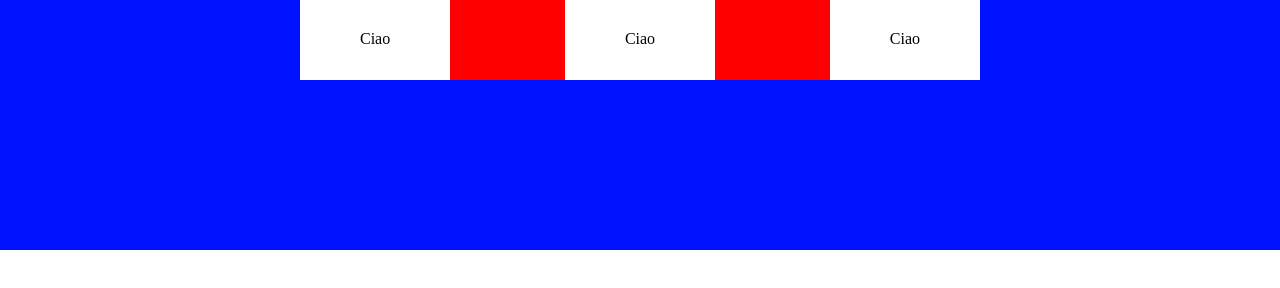
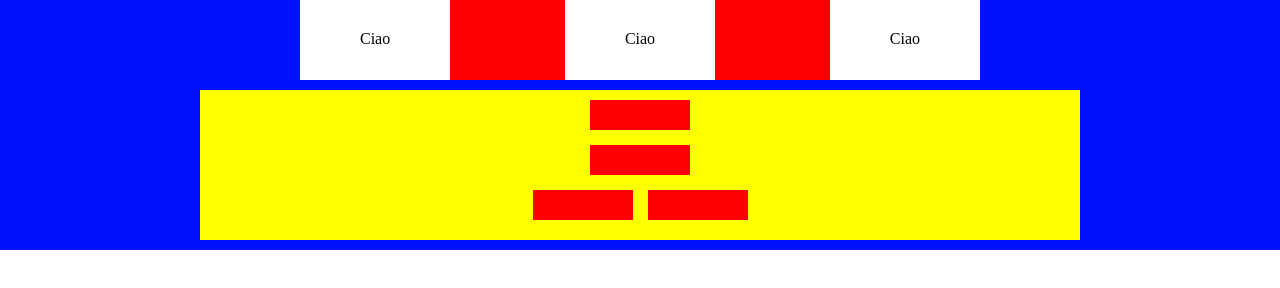
Before and after one commit to Gabry008/struttura-discord, a plain HTML site: page index.html in a window 1280 px wide. Drawn offline with Linux system fonts and the light colour scheme.

Commit message:
ADD completato header

```diff
--- a/index.html
+++ b/index.html
@@ -8,14 +8,20 @@
     <link rel="stylesheet" href="style.css">
 </head>
 <body>
-    <header class="flex justify-center">
+    <header class="flex justify-center wrap">
         <nav class="flex justify-between">
-            <div class="bg-black padding">Ciao</div>
-            <div class="bg-black padding">Ciao</div>
-            <div class="bg-black padding">Ciao</div>
+            <div class="bg-white padding">Ciao</div>
+            <div class="bg-white padding">Ciao</div>
+            <div class="bg-white padding">Ciao</div>
         </nav>
-        <div>
 
+        <div class="flex bg-yellow misure-div column align-center gap padding2">
+            <div class="bg-red block2"></div>
+            <div class="bg-red block2"></div>
+            <div class="flex gap">
+                <div class="bg-red block2"></div>
+                <div class="bg-red block2"></div>
+            </div>
         </div>
     </header>
 </body>
--- a/style.css
+++ b/style.css
@@ -14,6 +14,10 @@ header{
     height: 250px;
 }
 
+.gap{
+    gap: 15px;
+}
+
 nav{
     background-color: red;
     margin: 0 300px;
@@ -21,18 +25,57 @@ nav{
     width: 100%;
 }
 
+.column{
+    flex-direction: column;
+}
+
 .justify-center{
     justify-content: center;
+}
+
+.align-center{
+    align-items: center;
 }
 
 .padding{
     padding: 30px 60px;
 }
 
+.padding2{
+    padding: 10px 0px;
+}
+.wrap{
+    flex-wrap: wrap;
+}
+
 .justify-between{
     justify-content: space-between;
 }
 
-.bg-black{
+.bg-white{
     background-color: rgb(255, 255, 255);
 }
+
+.bg-yellow{
+    background-color: yellow;
+}
+
+.bg-red{
+    background-color: red;
+}
+
+.misure-div{
+    margin: 0 200px;
+    height: 150px;
+    width: 100%;
+}
+
+.block2{
+    width: 100px;
+    height: 30px;
+    padding: 0;
+}
+
+.column{
+    align-items: column;
+}
```
